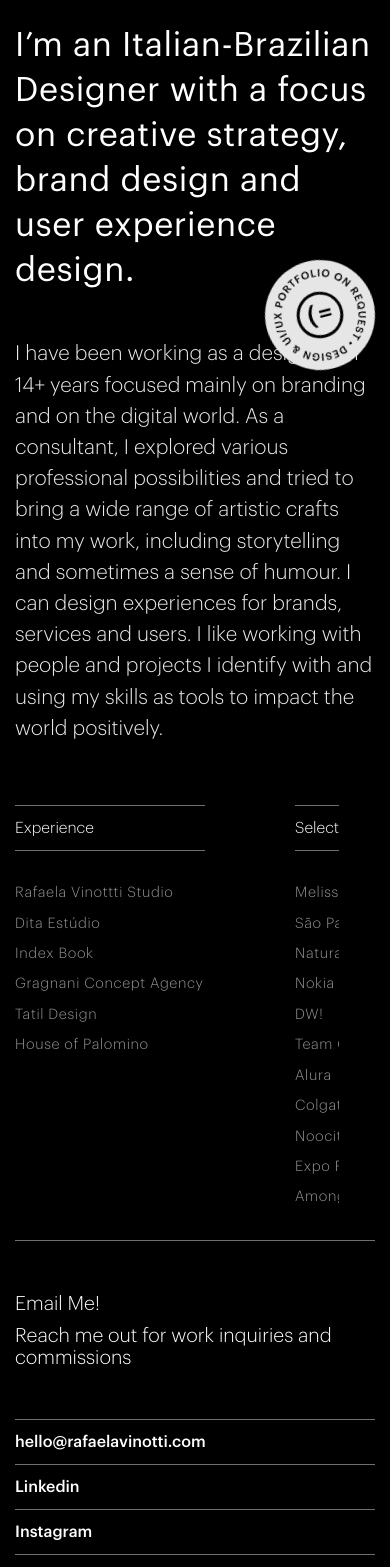
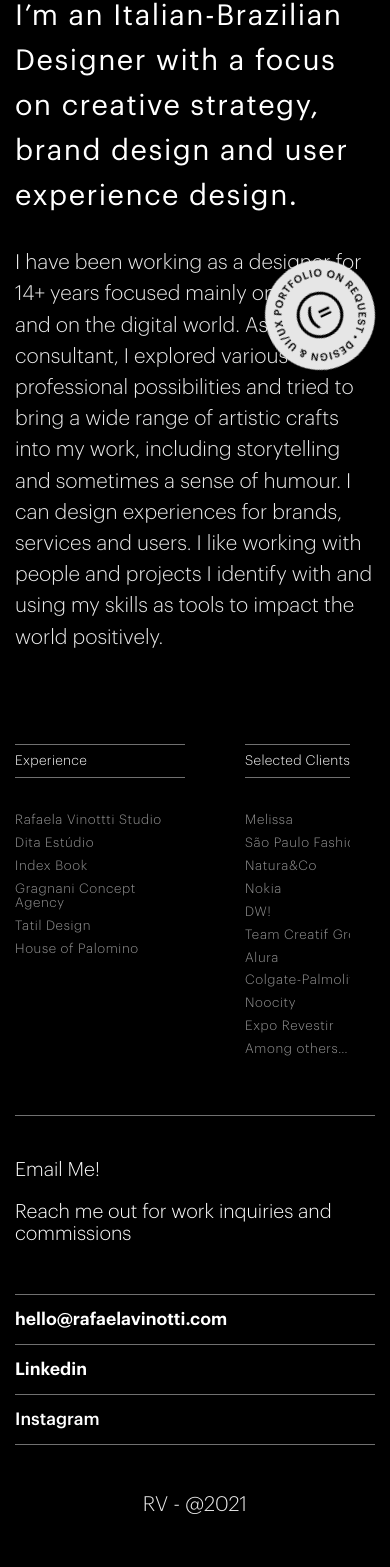
Before and after one commit to dvidotti/rafaela_coming_soon, a React (Create React App) app: page /about in a window 390 px wide. Shown: the part 430-1997 px from the top of the page. Built offline with nearby package versions, Linux system fonts and the light colour scheme.

Commit message:
Adjust UI

```diff
--- a/src/App.css
+++ b/src/App.css
@@ -5,7 +5,7 @@
 }
 
 .body {
-    padding: 55px 70px 0px;
+    padding: 52px 54px 0px;
     height: auto;
 }
 
@@ -21,7 +21,7 @@
 }
 
 .huge-text {
-    font-size: 5.3vw;
+    font-size: 5.8vw;
     /* font-size: 4.5rem; */
     font-weight: 350;
     letter-spacing: 1.48px;
@@ -40,6 +40,10 @@
     line-height: 4.9vw;
 }
 
+.pr40 {
+    padding-right: 40px;
+}
+
 .link {
     text-decoration: none;
     /* border-bottom: 1px solid rgb(149, 149, 149); */
@@ -48,7 +52,7 @@
 }
 
 .body-layout {
-    margin-top: 140px;
+    margin-top: 12vw;
     position: "relative";
 }
 
@@ -62,12 +66,12 @@
 
 @media screen and (max-width: 600px) {
     .body {
-        padding: 40px 15px;
+        padding: 40px 15px 0px;
         display: block;
     }
 
     .body-layout {
-        margin-top: 100px;
+        margin-top: 140px;
     }
 
     .medium-text {
@@ -80,4 +84,7 @@
         line-height: 31px;
         margin-top: 0;
     }
+    .pr40 {
+        padding-right: 0px;
+    }
 }
--- a/src/components/DescriptionBox/DescriptionBox.css
+++ b/src/components/DescriptionBox/DescriptionBox.css
@@ -19,8 +19,15 @@
 .large-text {
     color: #eaeaea;
     font-weight: 300;
-    font-size: 2vw;
+    font-size: 2.4vw;
     line-height: 3.6vw;
+}
+
+.description-text {
+    color: #eaeaea;
+    font-weight: 300;
+    font-size: 2.4vw;
+    line-height: 3.4vw;
 }
 
 .home-title-box {
@@ -54,4 +61,8 @@
     .slogan-box {
         max-width: 100%;
     }
+    .description-text {
+        font-size: 4.6vw;
+        line-height: 7.5vw;
+    }
 }
--- a/src/components/DescriptionBox/DescriptionBox.tsx
+++ b/src/components/DescriptionBox/DescriptionBox.tsx
@@ -33,7 +33,7 @@ export function DescriptionBox({ component }) {
                         {/* <span className="huge-text">{presentText}</span> */}
                     </section>
                     <section className="home-text-container ">
-                        <div className="large-text">
+                        <div className="description-text">
                             I’m a multidisciplinary designer working from London
                             to everywhere. A new website is coming, but if you
                             want to see my full portfolio, just send me a
--- a/src/components/TopToolBar/TopToolBar.css
+++ b/src/components/TopToolBar/TopToolBar.css
@@ -1,19 +1,19 @@
 .navbar {
-    width: calc(100vw - 137px);
+    width: calc(100vw - 115px);
     display: flex;
     justify-content: space-between;
     position: fixed;
     top: 0;
     left: 0;
-    padding: 55px 70px;
-    background-color: black;
+    padding: 52px 54px;
+    background-color: transparent;
     z-index: 999;
 }
 
 .side-nav {
     display: flex;
     /* justify-content: flex-end; */
-    font-size: 2rem;
+    font-size: 2.5vw;
     padding-top: 4px;
     font-weight: 300;
 }
--- a/src/screens/About/About.css
+++ b/src/screens/About/About.css
@@ -15,17 +15,18 @@
 }
 
 .links-rows {
-    width: 200px;
-    padding-top: 13px;
-    padding-bottom: 13px;
+    width: auto;
+    padding-top: 15px;
+    padding-bottom: 15px;
     border-top: 1px solid #707070;
-    font-weight: 400;
+    font-weight: 500;
+    font-size: 1.3vw;
     text-decoration-color: transparent;
 }
 
 .links-rows:last-child {
-    padding-top: 13px;
-    padding-bottom: 13px;
+    padding-top: 15px;
+    padding-bottom: 15px;
     border-top: 1px solid #707070;
     border-bottom: 1px solid #707070;
     font-weight: 400;
@@ -34,7 +35,8 @@
 .lists-container {
     display: flex;
     justify-content: space-between;
-    width: 90%;
+    width: 93%;
+    padding: 70px 0px;
 }
 
 .link {
@@ -51,9 +53,12 @@
     padding-top: 10px;
 }
 
-.left-block,
+.left-block {
+    width: 53%;
+}
+
 .right-block {
-    width: 50%;
+    width: 47%;
 }
 
 .top-footer {
@@ -87,7 +92,7 @@
 }
 
 .email-me-box {
-    width: 65%;
+    width: 72%;
 }
 
 .image-rotation {
@@ -130,11 +135,12 @@
 
     .email-me-box {
         width: 100%;
-        padding: 20px 0px;
+        padding: 10px 0px;
     }
 
     .footer-text {
         font-size: 5vw;
+        padding-bottom: 20px;
     }
 
     .portrait-container {
@@ -152,21 +158,25 @@
     }
 
     .left-block {
-        margin-top: 60px;
+        margin-top: 10px;
     }
 
     .left-nav {
         padding: 53px 0px 0px 16px;
     }
 
-    .big-text {
-        font-size: 2.1rem;
+    .big-text-about {
+        font-size: 1.8rem;
         line-height: 45px;
-        letter-spacing: 0.64px;
+        font-weight: 350;
+        letter-spacing: 1.48px;
+        margin-top: 0px;
+        /* margin-bottom: 45px; */
     }
 
     .links-rows {
         width: 100%;
+        font-size: 4.5vw;
     }
 
     .list-outer-container {
@@ -176,9 +186,12 @@
 
     .footer-container {
         justify-content: center;
+        padding-top: 10px;
+        padding-bottom: 30px;
     }
 
     .lists-container {
+        padding: 30px 0px;
         display: flex;
         overflow-x: auto;
         justify-content: space-between;
--- a/src/screens/About/About.tsx
+++ b/src/screens/About/About.tsx
@@ -31,12 +31,12 @@ const About = () => {
                     </div>
                     <section className="about-container">
                         <div className="left-block">
-                            <p className="big-text mb">{text}</p>
+                            <p className="big-text-about mb pr40">{text}</p>
                             <p className="large-text pt">{text2}</p>
                         </div>
                         <div className="right-block">
                             <Portrait />
-                            <div style={{ height: "50px" }}></div>
+                            <div style={{ height: "30px" }}></div>
                         </div>
                     </section>
 
--- a/src/screens/About/components/ListWithTitle/ListWithTitle.css
+++ b/src/screens/About/components/ListWithTitle/ListWithTitle.css
@@ -3,30 +3,43 @@
     border-bottom: 1px solid #707070;
     padding-top: 13px;
     padding-bottom: 13px;
-    width: 220px;
-    font-size: 1.2rem;
+    /* width: 220px; */
+    font-size: 1.67vw;
+    letter-spacing: 0.08vw;
     color: #ffffff;
     font-weight: 300;
+    margin-bottom: 1.6vw;
 }
 
 .list-container {
     color: #959595;
     font-weight: 300;
-    font-size: 1.5vw;
+    font-size: 1.67vw;
     letter-spacing: 0.64px;
     padding: 20px 0px;
 }
 
+.list-item {
+    margin: 0.85vw 0px;
+}
+
+.list {
+    width: 27%;
+}
+
 @media screen and (max-width: 640px) {
     .border-top-bottom {
-        width: 190px;
-        font-size: 4vw;
+        width: 170px;
+        font-size: 3.5vw;
         color: #ffffff;
         font-weight: 300;
+        padding-bottom: 9px;
+        padding-top: 9px;
     }
 
     .list {
-        padding-right: 90px;
+        padding-right: 60px;
+        width: 70%;
     }
 
     .list:last-child {
@@ -34,6 +47,9 @@
     }
 
     .list-container {
-        font-size: 3.7vw;
+        font-size: 3.4vw;
+    }
+    .list-item {
+        margin: 2.3vw 0px;
     }
 }
--- a/src/screens/About/components/ListWithTitle/ListWithTitle.tsx
+++ b/src/screens/About/components/ListWithTitle/ListWithTitle.tsx
@@ -16,7 +16,9 @@ const ListWithTitle = ({ block }: Props) => {
             <div className="border-top-bottom">{key}</div>
             <div className="list-container">
                 {block[key].map((i) => (
-                    <p key={i}>{i}</p>
+                    <p className={"list-item"} key={i}>
+                        {i}
+                    </p>
                 ))}
             </div>
         </div>
--- a/src/screens/About/components/Portrait/Portrait.css
+++ b/src/screens/About/components/Portrait/Portrait.css
@@ -1,7 +1,7 @@
 .portrait-container {
     padding-left: 40px;
     position: sticky;
-    top: 205px;
+    top: 13vw;
     z-index: 0;
 }
 
--- a/src/screens/Home/Home.css
+++ b/src/screens/Home/Home.css
@@ -3,7 +3,7 @@
 }
 
 .logo {
-    font-size: 3.6rem;
+    font-size: 4vw;
     font-weight: 400;
 }
 
@@ -30,6 +30,6 @@
         font-size: 3.3rem;
     }
     .home-media-box-mob {
-        padding: 40px 0px 40px;
+        padding: 0px 0px 40px;
     }
 }
```
